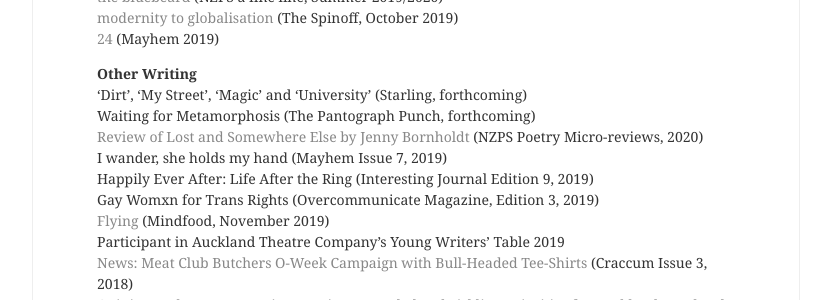
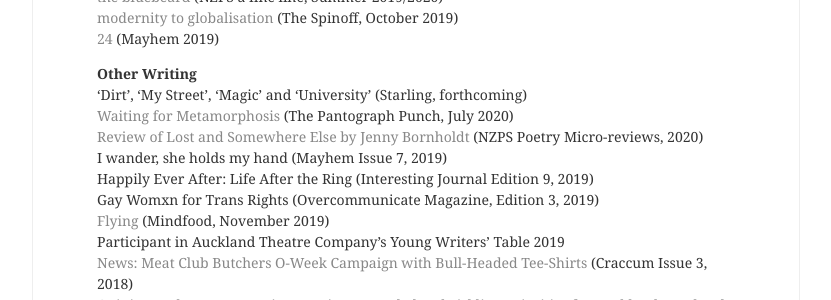
Before and after one commit to lilyholloway/lilyholloway.github.io, a Jekyll site: the page built from cv.md, in a window 1280 px wide. Shown: the part 602-902 px from the top of the page, without its empty margins (224-1055 px from the left). Built offline with Jekyll 4.4.1, drawn with Linux system fonts in a browser that asks for light colours; nearby versions of some CDN libraries.

Commit message:
Update cv.md

```diff
--- a/cv.md
+++ b/cv.md
@@ -17,7 +17,7 @@
 
 <b>Other Writing</b><br>
 'Dirt', 'My Street', 'Magic' and 'University' (Starling, forthcoming)<br>
-Waiting for Metamorphosis (The Pantograph Punch, forthcoming)<br>
+<a href="https://www.pantograph-punch.com/posts/Waiting-for-Metamorphosis">Waiting for Metamorphosis</a> (The Pantograph Punch, July 2020)<br>
 <a href="https://poetrysociety.org.nz/lost-and-somewhere-else-by-jenny-bornholdt/">Review of Lost and Somewhere Else by Jenny Bornholdt</a> (NZPS Poetry Micro-reviews, 2020) <br>
 I wander, she holds my hand (Mayhem Issue 7, 2019)<br>
 Happily Ever After: Life After the Ring (Interesting Journal Edition 9, 2019)<br>
```
